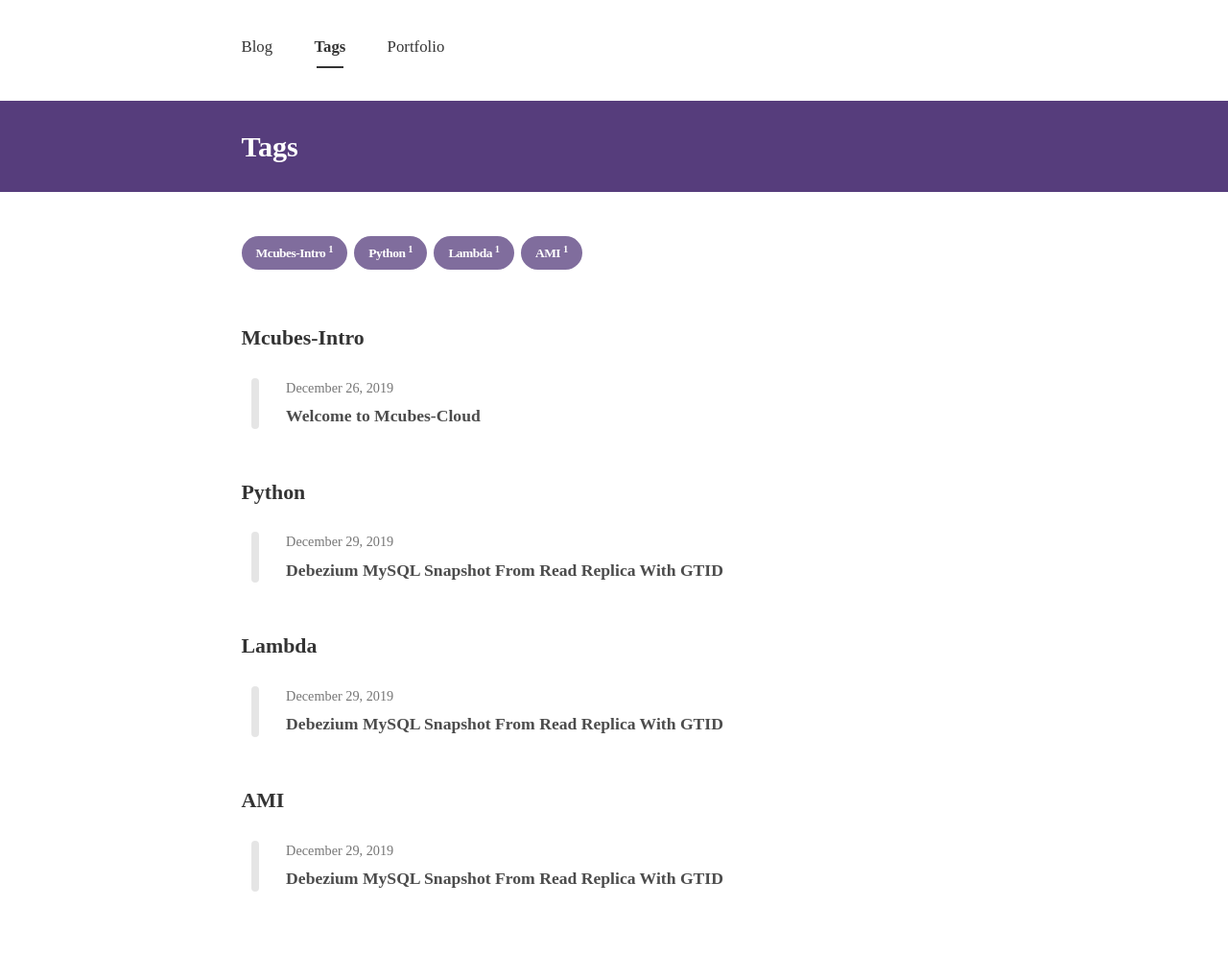
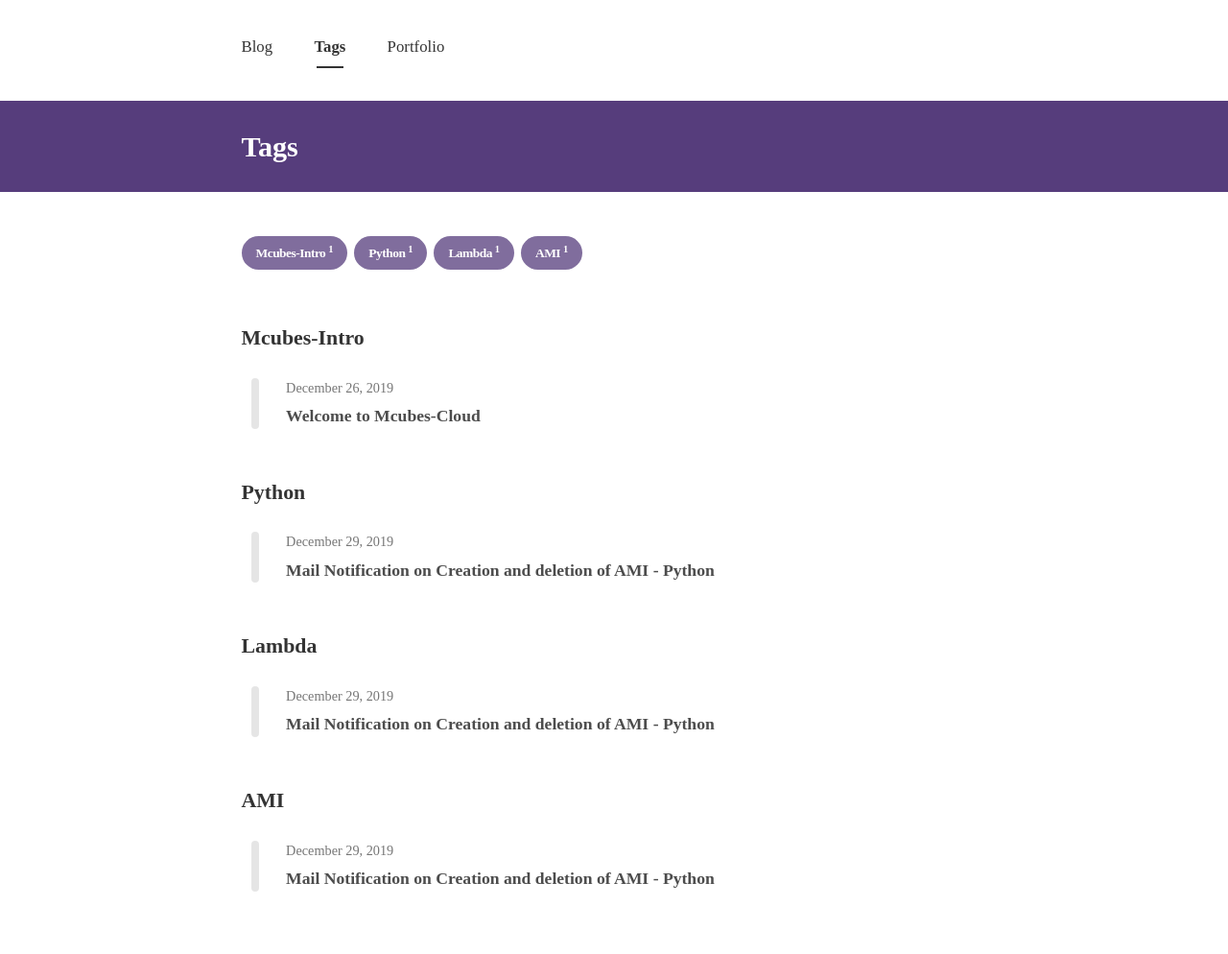
Before and after one commit to mcubescloud/site, a Jekyll site: the page built from tags.html, in a window 1280 px wide. Shown: the whole page at 96% size. Built offline with Jekyll 4.4.1, drawn with Linux system fonts in a browser that asks for light colours; nearby versions of some CDN libraries; some web fonts are replaced.

Commit message:
Update 2019-12-29-Creating-and-Deleting-AMI-using-Python-with-Mail-Notification-Without-SNS.md

```diff
--- a/_posts/2019-12-29-Creating-and-Deleting-AMI-using-Python-with-Mail-Notification-Without-SNS.md
+++ b/_posts/2019-12-29-Creating-and-Deleting-AMI-using-Python-with-Mail-Notification-Without-SNS.md
@@ -1,5 +1,5 @@
 ---
-title: Debezium MySQL Snapshot From Read Replica With GTID
+title: Mail Notification on Creation and deletion of AMI - Python
 date: 2019-12-29 13:51:00 +0000
 description: Using python in lambda , we are going to see how to automate the ami creation and deletion with email notification
   without using SNS.
@@ -162,7 +162,7 @@ def lambda_handler(event, context):
  {% endhighlight Python %}
 
  ## Python Flow
-  *We are importing the Amazon Web Services (AWS) Software Development Kit (SDK) for Python, which allows Python to make use of AWS Services
+We are importing the Amazon Web Services (AWS) Software Development Kit (SDK) for Python, which allows Python to make use of AWS Services
  ## Notification
 We are starting the script with assinging the Notification via gmail and for this we need a AWS user access and secret keys with respective lambda permission.
 And we are injecting the from and to mail id's to receive the email notifications.Initially we are using the email package to read, write, and send simple email messages,
@@ -200,7 +200,7 @@ we are assinging the creation and deletion time with respect to the retention pe
 > NOTE:
 We are using Array concept to store the multiple instance id's and AMI id's and by using for loop we are passing to the body of the mail.
 
-{% highlight JSON %}
+{% highlight %}
 deletelist.append("Will delete %d AMIs on %s" % (len(to_tag[retention_days]), delete_fmt))
 .
 .
@@ -217,6 +217,6 @@ totallist= amilist+deletelist
         #print amiTakenList
         print (finmessage)
     sendMail(finmessage);
-{% endhighlight JSON %}
+{% endhighlight %}
 
 Author: Mcubes.
```
